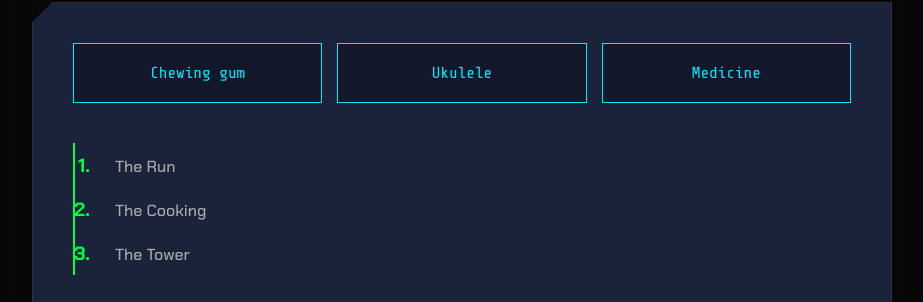
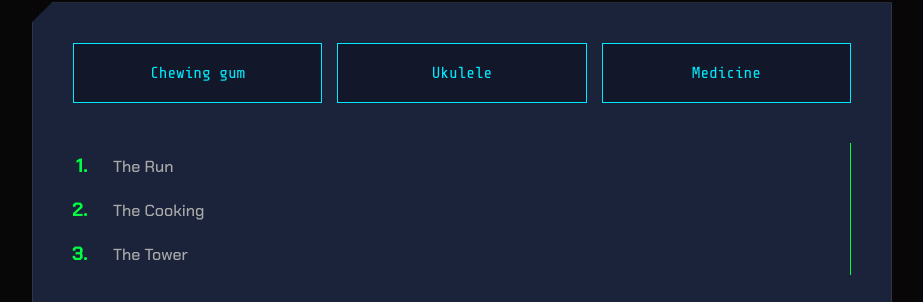
Before and after one commit to JusTruetice/HunterxHunter-2.0, a website: page Homework-3 (luka jananashvili)/hunterxhunter.html in a window 1280 px wide. Shown: the part 861-1163 px from the top of the page, without its empty margins (178-1101 px from the left). Drawn offline with nearby package versions, Linux system fonts and the light colour scheme.

Commit message:
First Change

```diff
--- a/styles/styles.css
+++ b/styles/styles.css
@@ -253,7 +253,8 @@ section h2 {
 #inventory ol {
     margin: 30px 0;
     padding-left: 20px;
-    border-left: 2px solid var(--gon-green);
+    border-right: 1px solid var(--gon-green);
+
 }
 
 #inventory ol li {
```
Also changed, not shown: Homework-3 (luka jananashvili)/hunterxhunter.html (indentation only).
